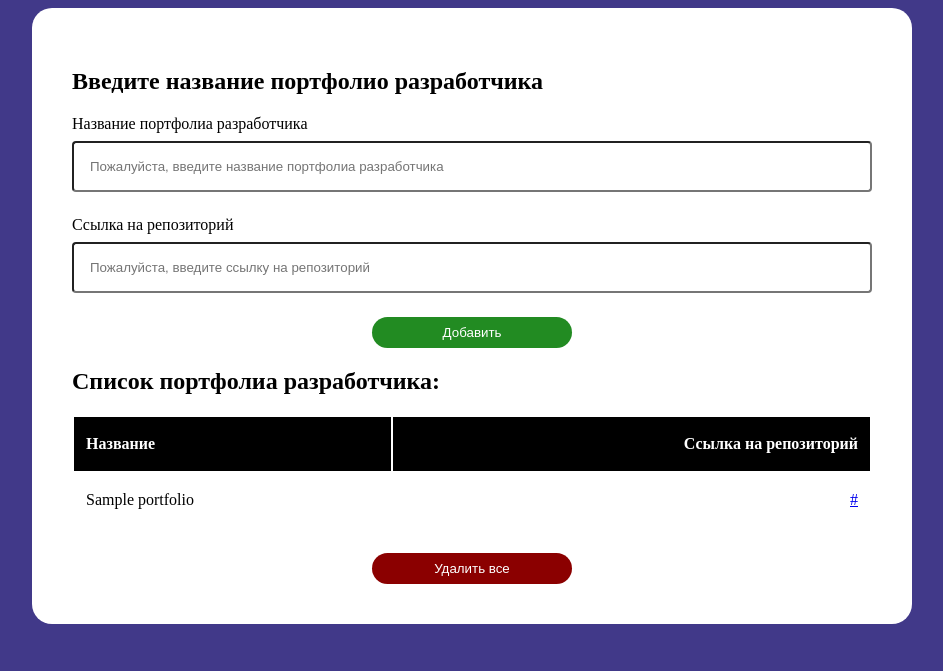
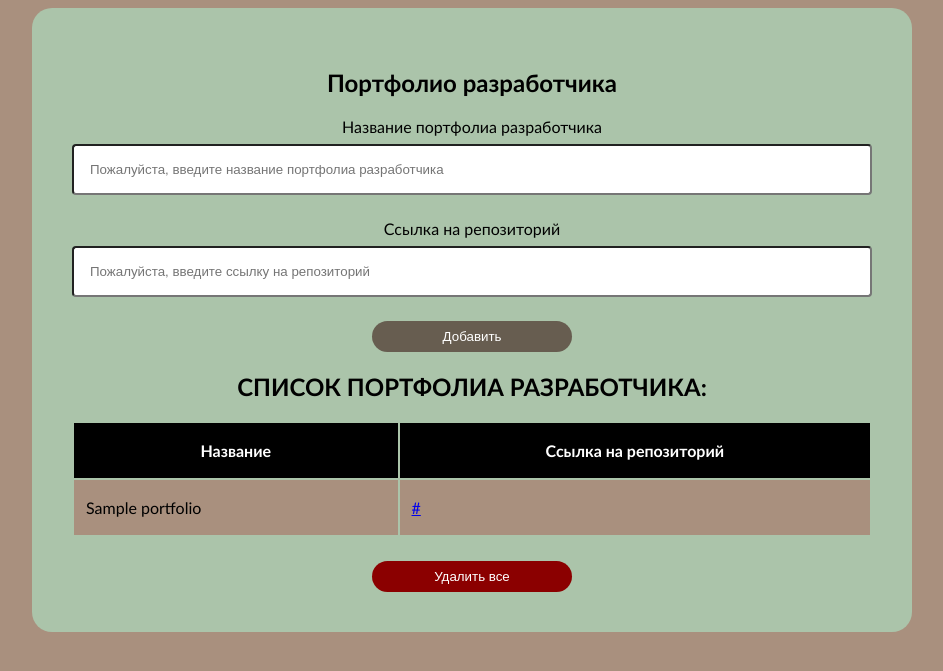
Before and after one commit to Khanhngoc2020/ITMO_PYTLAB, a Flask app: page / in a window 1280 px wide. Shown: the top 671 px of the page, without its empty margins (168-1111 px from the left). Run offline with Flask 3, Linux system fonts and the light colour scheme; tables that the repository leaves empty hold one stand-in row (values such as "Sample post").

Commit message:
update lab9

```diff
--- a/Lab9/templates/index.html
+++ b/Lab9/templates/index.html
@@ -2,14 +2,26 @@
     <html lang="en">
     <head>
         <meta charset="UTF-8">
-        <title>Портфолиа разработчика</title>
+        <title>Портфолио разработчика</title>
+        <style>
+            body {
+                font-family: "Trebuchet MS", sans-serif;
+            }
+        </style>
     </head>
-    <body style="background-color: rgb(65, 57, 137); display: flex; justify-content: center;">
-        <div style="width: 800px; border-radius: 20px; background-color: white; padding: 40px;">
+    <body style="background-color: rgb(169, 144, 126); display: flex; justify-content: center; ">
+        <div style="width: 800px; border-radius: 20px; background-color: rgb(171, 196, 170); padding: 40px;">
             <div style="border-radius: 8px; background: red; width: 100%; text-align: center;">
                 <h1 style="color: white; margin: 18px 12px;">{{ error }}</h1>
             </div>
-            <h2>Введите название портфолио разработчика</h2>
+            <h2>Портфолио разработчика
+                <style>
+                    body {
+                        text-align: center;
+                    }
+                </style>
+            </h2>
+
             <form method="post" action="/portfolio" style="display: flex; align-items: center; flex-direction: column;">
                 <label style="width: 100%;">
                     Название портфолиа разработчика
@@ -39,7 +51,7 @@
                            placeholder="Пожалуйста, введите ссылку на репозиторий">
                         </label>
                 <button type="submit" style="
-                                            background-color: forestgreen;
+                                            background-color: rgb(103, 93, 80);
                                             color: white;
                                             border-radius: 20px;
                                             padding: 8px;
@@ -49,22 +61,22 @@
                                             ">Добавить</button>
             </form>
             </form>
-<h2>Список портфолиа разработчика:</h2>
+<h2>СПИСОК ПОРТФОЛИА РАЗРАБОТЧИКА:</h2>
             <table style="width: 100%; border: none;">
-                <tr style="background: #000;">
-                    <th style="padding: 18px 12px; text-align: left; color: white;">Название</th>
-                    <th style="padding: 18px 12px; text-align: right; color: white;">Ссылка на репозиторий</th>
+                <tr style="background: #000; text-align: center;">
+                    <th style="padding: 18px 12px; text-align: center; color: white; font-style: normal;">Название</th>
+                    <th style="padding: 18px 12px; text-align: center; color: white; font-style: normal">Ссылка на репозиторий</th>
                 </tr>
                 {% for portfolio in portfolios %}
                     {% if loop.index % 2 == 0 %}
-                        <tr style="background: #EEEEEE">
+                        <tr style="background: rgb(243, 222, 186)">
                             <td style="padding: 18px 12px; text-align: left;">{{ portfolio.portfolio_name }}</td>
-                            <td style="padding: 18px 12px; text-align: right;"><a href="{{ portfolio.portfolio_link }}">{{ portfolio.portfolio_link }}</a></td>
+                            <td style="padding: 18px 12px; text-align: left;"><a href="{{ portfolio.portfolio_link }}">{{ portfolio.portfolio_link }}</a></td>
                         </tr>
                     {% else %}
-                        <tr>
+                        <tr style="background: rgb(169, 144, 126)">
                             <td style="padding: 18px 12px; text-align: left;">{{ portfolio.portfolio_name }}</td>
-                            <td style="padding: 18px 12px; text-align: right;"><a href="{{ portfolio.portfolio_link }}">{{ portfolio.portfolio_link }}</a></td>
+                            <td style="padding: 18px 12px; text-align: left;"><a href="{{ portfolio.portfolio_link }}">{{ portfolio.portfolio_link }}</a></td>
                         </tr>
                     {% endif %}
                 {% endfor %}
```
